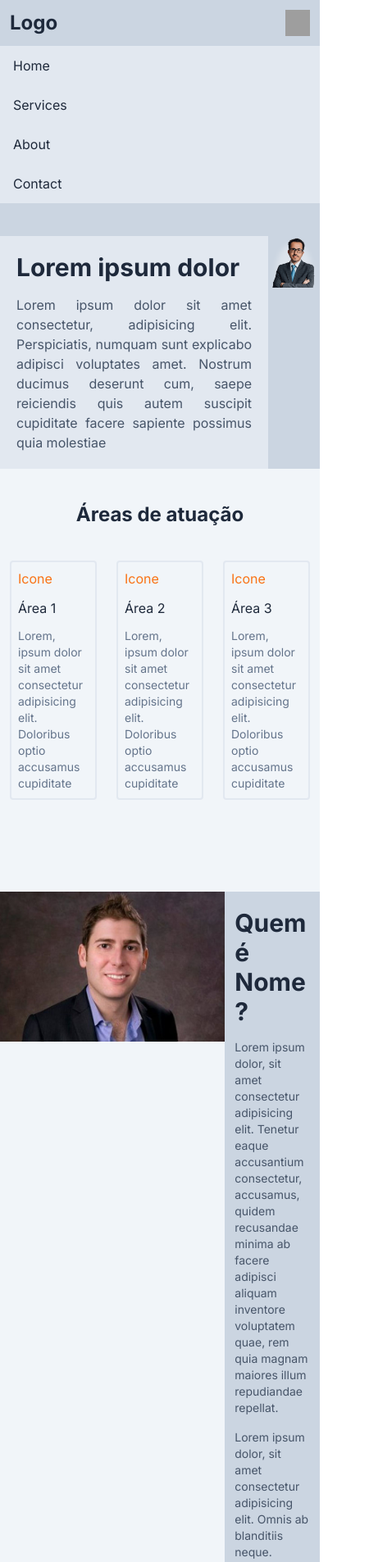
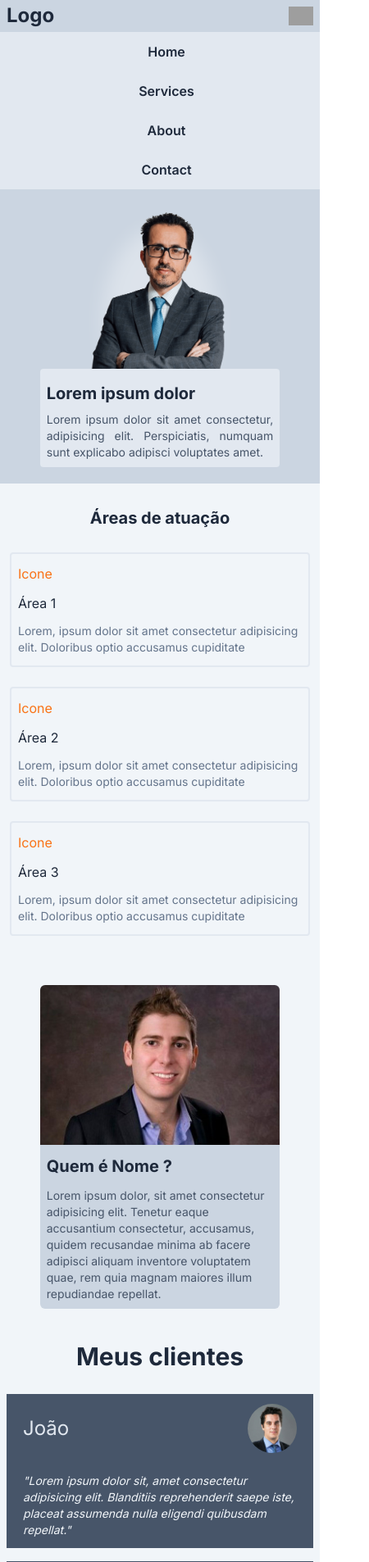
Before and after one commit to Luanzim1327/landing-page-lawyer, a Next.js app: page / in a window 390 px wide. Shown: the top 1906 px of the page at 82% size, 450 px wide, since content can reach past the window. Built offline with nearby package versions, Linux system fonts and the light colour scheme; grey boxes are pictures that could not be loaded.

Commit message:
version mobile 1.0.0

```diff
--- a/src/components/AreaAtuacao.jsx
+++ b/src/components/AreaAtuacao.jsx
@@ -1,10 +1,10 @@
 export default  function Areas () {
     return (
-        <section className="m-auto max-w-screen-md flex flex-col pb-12">
-            <div className="py-10 text-center text-slate-800">
-                <h2 className="font-bold text-2xl">Áreas de atuação</h2>
+        <section className="py-5">
+            <div className="py-2 text-center text-slate-800">
+                <h2 className="font-bold text-xl">Áreas de atuação</h2>
             </div>
-            <div className="flex w-full">
+            <div className="flex flex-col py-2">
                 <ListArea />
             </div>
         </section>
@@ -33,7 +33,7 @@ function ListArea () {
 
     return areasAtuacao.map((area) => {
         return (
-            <div className="flex flex-col space-y-3 border-slate-200 border-2 p-2 mx-3 rounded">
+            <div className="flex flex-col space-y-3 py-3 my-3 border-slate-200 border-2 p-2 mx-3 rounded">
                 <h4 className="text-orange-500">{area.icone}</h4>
                 <h3 className="text-slate-800">{area.area}</h3>
                 <p className="text-sm text-slate-500">{area.servico}</p>
--- a/src/components/Comentarios.jsx
+++ b/src/components/Comentarios.jsx
@@ -7,7 +7,7 @@ export default function Comentarios () {
             <div className="py-5">
                 <h2 className="font-bold text-3xl text-slate-800">Meus clientes</h2>
             </div>
-            <div className="flex py-10">
+            <div className="flex flex-col">
                 <ContainerComentary />
             </div>
         </section>
@@ -34,15 +34,15 @@ function ContainerComentary () {
     ]
 
     return comments.map((comment) => (
-        <div className="bg-slate-600 mx-5 px-5">
+        <div className="bg-slate-600 mx-2 my-2 px-5">
             <div className="flex justify-between items-center py-3">
-                <h4 className="text-slate-200 py-2 text-2xl">{comment.name}</h4>
+                <h4 className="text-slate-200 text-2xl">{comment.name}</h4>
                 <div>
                     <Image src={ImagePerson} className="rounded-full" width={60} height={100} alt="foto" />
                 </div>
             </div>
             <div className="py-3">
-                <p className="text-slate-100 italic text-sm">{comment.comentary}</p>
+                <p className="text-slate-100 italic text-sm">"{comment.comentary}"</p>
             </div>
         </div>
     ))
--- a/src/components/Contato.jsx
+++ b/src/components/Contato.jsx
@@ -1,18 +1,18 @@
 export default function Contact () {
     return(
         <section className="container mx-auto flex flex-col items-center py-5 ">
-            <div className="py-3 text-3xl font-semibold text-slate-800">
+            <div className="py-3 text-xl font-semibold text-slate-800">
                 <h2>O que eu posso fazer por você ?</h2>
             </div>
             <form action="https://formsubmit.co/contatoluanmas@gmail.com" method="POST" className="space-y-3">
-                <div className="flex justify-between">
+                <div className= "w-full">
 
-                    <input type="text" className="w-1/3" placeholder="Seu nome" name="name" id="name" required/>
-                    <input type="email"className="w-2/3"  name="email" placeholder="Seu melhor email" required/>
+                    <input type="text" className="md:w-1/3 block w-full my-3 py-2 pl-2" placeholder="Seu nome" name="name" id="name" required/>
+                    <input type="email"className="md:w-2/3 block w-full my-3 py-2 pl-2"  name="email" placeholder="Seu melhor email" required/>
                 </div>
 
                 <div className="flex flex-col space-y-2">
-                    <input className="block" type="text" placeholder="Assunto" name="subject" id="subject" required/>
+                    <input className="block w-full py-2 pl-2" type="text" placeholder="Assunto" name="subject" id="subject" required/>
                     <textarea
                         name="message"
                         id="message"
@@ -20,7 +20,7 @@ export default function Contact () {
                         rows="10"
                         placeholder="Mensagem"
                         required
-                        className="block"
+                        className="block pl-2"
                     />
                 </div>
 
--- a/src/components/Footer.jsx
+++ b/src/components/Footer.jsx
@@ -6,15 +6,15 @@ import LinkedinIcon from "../../public/linkedin.svg"
 export default function Footer () {
     return (
         <footer className="flex flex-col bg-slate-100">
-            <div className="flex justify-around items-start py-16">
-                <ul className="flex flex-col space-y-5">
+            <div className="flex flex-col px-2 bg-slate-300 pt-3">
+                <ul className="flex flex-col space-y-2">
                     <li className="text-slate-800">Adress : <a className="text-slate-600" href="#">391 Elgin St. Celina, Delaware 10299</a></li>
                     <li className="text-slate-800">Phone : <a className="text-slate-600" href="#">+84 1102 2703</a></li>
                     <li className="text-slate-800">Email Business : <a className="text-slate-600" href="#">example1234@gmail.com</a></li>
                 </ul>
-                <div>
-                    <h5 className="text-sm font-bold pb-4">SOCIAL:</h5>
-                    <div className="flex space-x-5">
+                <div className="py-3">
+                    <h5 className="text-sm font-bold py-2">SOCIAL</h5>
+                    <div className="flex space-x-4">
                         <a href="#">
                             <Image src={FacebookIcon} alt="FacebookIcon"/>
                         </a>
@@ -27,7 +27,7 @@ export default function Footer () {
                     </div>
                 </div>
             </div>
-            <div className="bg-slate-800 py-5 pl-10">
+            <div className="bg-slate-800 p-3 font-semibold">
                 <p className="text-slate-100 text-sm">
                 All rights reserved for Luan Silva @ 2023
                 </p>
--- a/src/components/Header.jsx
+++ b/src/components/Header.jsx
@@ -6,30 +6,42 @@ import { useState } from "react";
 
 export default function Header () {
 
-    const [stateImage , setStateImage] = useState("https://cdn.icon-icons.com/icons2/934/PNG/512/menu-button_icon-icons.com_72989.png");
-    const [menu , setMenu] = useState(0);
+    // const [stateImage , setStateImage] = useState("https://cdn.icon-icons.com/icons2/934/PNG/512/menu-button_icon-icons.com_72989.png");
+    // const [menu , setMenu] = useState(0);
 
     let itemsList = ["Home" , "Services" , "About" , "Contact"];
 
     return (
         <header className="bg-slate-300">
-            <nav className="flex-col text-slate-800">
-                <div className="flex justify-between p-3">
+            <nav className="md:flex md:justify-between items-center text-slate-800">
+                <div className="flex justify-between items-center px-2">
                     <h2 className="font-bold text-2xl">Logo</h2>
-                    <img width={30} name="menu" src={stateImage} alt="icon" />
+                    <img className="md:hidden py-2" width={30} name="menu" src={"https://cdn.icon-icons.com/icons2/934/PNG/512/menu-button_icon-icons.com_72989.png"} alt="icon" />
                 </div>
-                <ul className="flex flex-col bg-slate-200">
+                <ul className="md:bg-transparent md:items-center flex flex-col text-center md:flex-row bg-slate-200">
                     <ListItem items={itemsList}/>
                 </ul>
             </nav>
-            <div className="flex pt-10 justify-evenly ">
-                <div className="flex flex-col justify-center max-w-md max-h-72 bg-slate-200 space-y-4 p-5">
-                    <h2 className="text-3xl font-bold text-slate-800">Lorem ipsum dolor</h2>
-                    <p className="text-justify text-slate-600">Lorem ipsum dolor sit amet consectetur, adipisicing elit. Perspiciatis, numquam sunt explicabo adipisci voluptates amet. Nostrum ducimus deserunt cum, saepe reiciendis quis autem suscipit cupiditate facere sapiente possimus quia molestiae
+            <div className="
+                flex flex-col
+                justify-center
+                w-3/4
+                mx-auto
+                py-5
+            ">
+                <div className="flex justify-center">
+                    <Image src={AdvogadoFoto} width={200} alt="advogado"/>
+                </div>
+                <div className="
+                    flex flex-col
+                    justify-center
+                  bg-slate-200
+                    p-2
+                    rounded
+                  ">
+                    <h2 className="py-2 text-xl font-bold text-slate-800">Lorem ipsum dolor</h2>
+                    <p className="text-justify text-sm text-slate-600">Lorem ipsum dolor sit amet consectetur, adipisicing elit. Perspiciatis, numquam sunt explicabo adipisci voluptates amet.
                     </p>
-                </div>
-                <div>
-                    <Image src={AdvogadoFoto} height={400} width={400} alt="advogado"/>
                 </div>
             </div>
         </header>
@@ -43,10 +55,6 @@ function ListItem ({items}) {
             url = "/"
         }
 
-        return <li className="pl-4 py-3 hover:bg-slate-400" key={item}>{item}</li>
+        return <li className="cursor-pointer pl-4 py-3 md:px-2 font-semibold hover:bg-slate-400" key={item}>{item}</li>
     })
 }
-
-function showMenu () {
-
-}
--- a/src/components/Sobre.jsx
+++ b/src/components/Sobre.jsx
@@ -3,15 +3,16 @@ import SobreImagem from "../../public/sobre.jpeg"
 
 export default function Sobre () {
     return (
-        <section className="max-w-screen-lg flex justify-center mx-auto rounded py-16">
-            <div className="">
-                <Image src={SobreImagem} width={600} height={400}/>
-            </div>
-            <div className="flex flex-col w-1/3 h-auto bg-slate-300 p-3 justify-center">
-                <h2 className="text-slate-800 py-2 font-bold text-3xl">Quem é Nome ?</h2>
-                <div className="text-slate-600">
-                    <p className="py-2 text-sm">Lorem ipsum dolor, sit amet consectetur adipisicing elit. Tenetur eaque accusantium consectetur, accusamus, quidem recusandae minima ab facere adipisci aliquam inventore voluptatem quae, rem quia magnam maiores illum repudiandae repellat.</p>
-                    <p className="py-2 text-sm">Lorem ipsum dolor, sit amet consectetur adipisicing elit. Omnis ab blanditiis neque. Expedita voluptas consequuntur rem numquam in cumque reiciendis, error, doloremque facere voluptate cum, quaerat asperiores nobis dolorum architecto.</p>
+        <section className="flex flex-col justify-center items-center py-5 w-3/4 mx-auto">
+            <div className="rounded-md overflow-hidden">
+                <div className="w-full">
+                    <Image src={SobreImagem} alt="profile"/>
+                </div>
+                <div className="bg-slate-300 px-2">
+                    <h2 className="py-3 text-slate-800 font-bold text-xl">Quem é Nome ?</h2>
+                    <div className="text-slate-600 pb-2">
+                        <p className="text-sm">Lorem ipsum dolor, sit amet consectetur adipisicing elit. Tenetur eaque accusantium consectetur, accusamus, quidem recusandae minima ab facere adipisci aliquam inventore voluptatem quae, rem quia magnam maiores illum repudiandae repellat.</p>
+                    </div>
                 </div>
             </div>
         </section>
```
